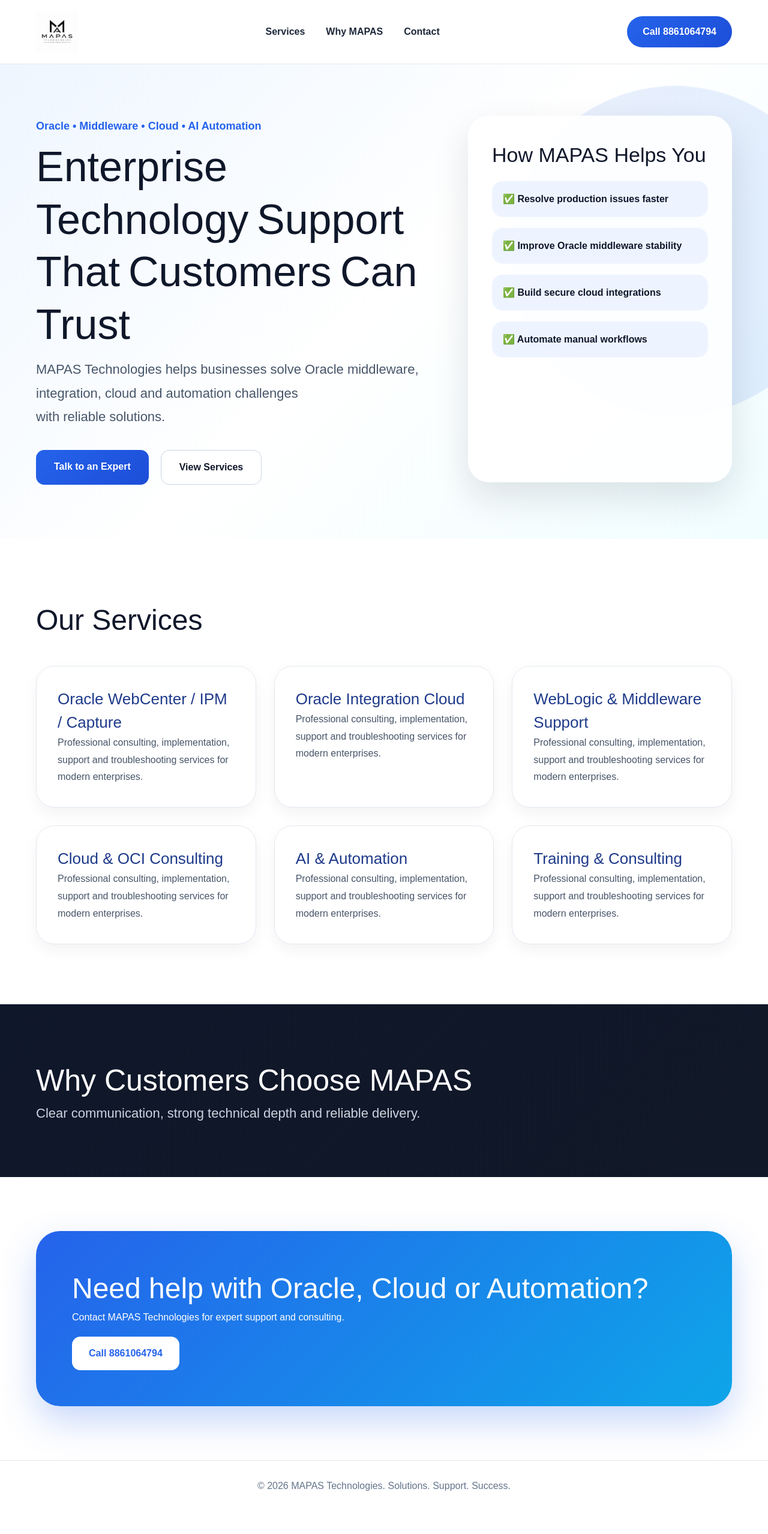
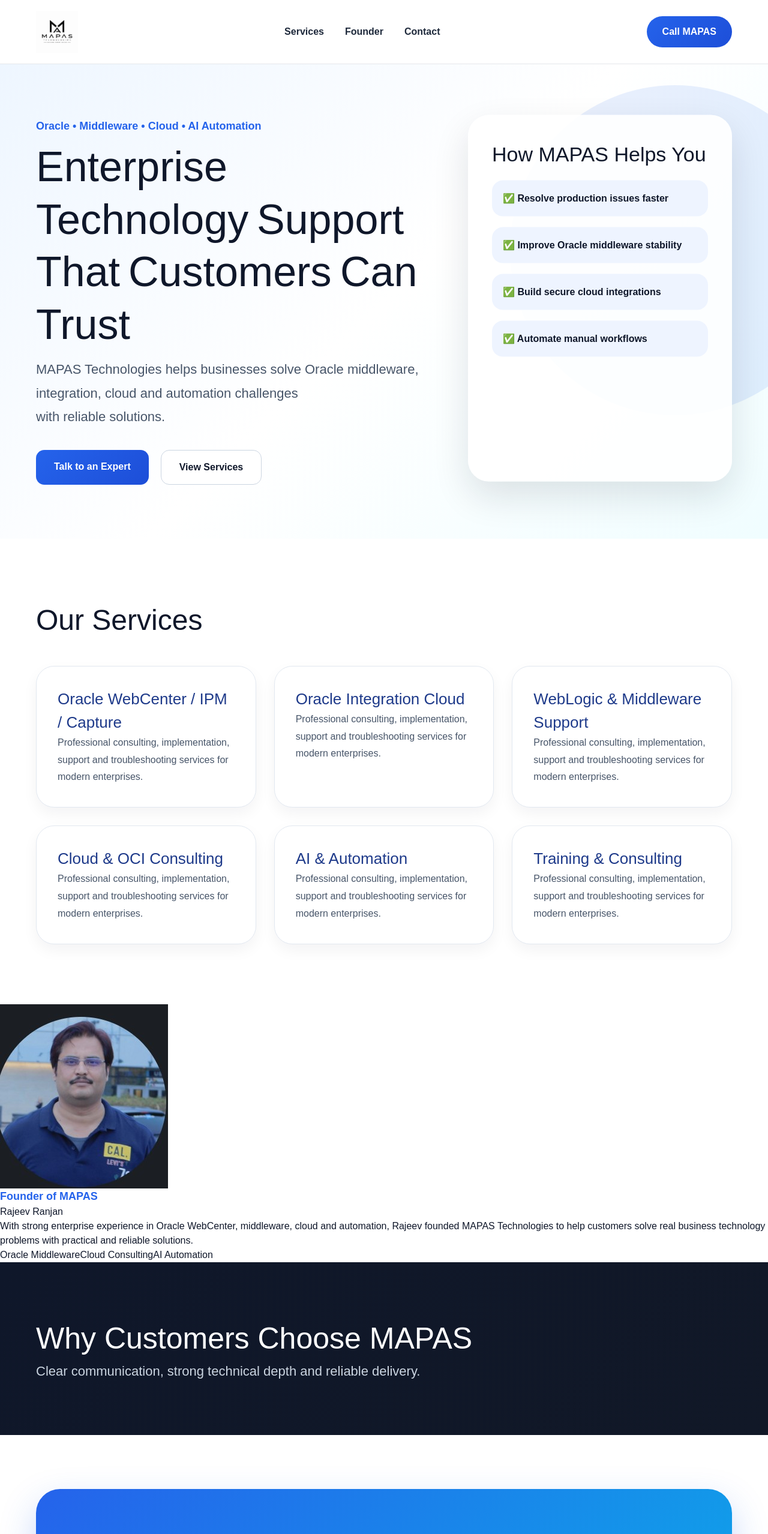
Before and after one commit to ranjanoraclemiddleware-a11y/mapas-website, a Next.js app: page / in a window 1280 px wide. Shown: the top 2557 px of the page at 60% size. Before the commit the page ends 2519 px from the top, so only its background shows below. Built offline with nearby package versions, Linux system fonts and the light colour scheme.

Commit message:
Update page.tsx

```diff
--- a/app/page.tsx
+++ b/app/page.tsx
@@ -17,12 +17,12 @@
 
         <nav>
           <a href="#services">Services</a>
-          <a href="#why">Why MAPAS</a>
+          <a href="#founder">Founder</a>
           <a href="#contact">Contact</a>
         </nav>
 
         <a className="call" href="tel:8861064794">
-          Call 8861064794
+          Call MAPAS
         </a>
       </header>
 
@@ -49,12 +49,8 @@
           </p>
 
           <div className="buttons">
-            <a href="#contact" className="primary">
-              Talk to an Expert
-            </a>
-            <a href="#services" className="secondary">
-              View Services
-            </a>
+            <a href="#contact" className="primary">Talk to an Expert</a>
+            <a href="#services" className="secondary">View Services</a>
           </div>
         </div>
 
@@ -72,7 +68,11 @@
 
         <div className="grid">
           {services.map((item, index) => (
-            <div className="service flow-card" key={item} style={{ animationDelay: `${index * 0.15}s` }}>
+            <div
+              className="service flow-card"
+              key={item}
+              style={{ animationDelay: `${index * 0.15}s` }}
+            >
               <h3>{item}</h3>
               <p>
                 Professional consulting, implementation, support and
@@ -80,6 +80,29 @@
               </p>
             </div>
           ))}
+        </div>
+      </section>
+
+      <section id="founder" className="founder">
+        <div className="founder-photo-wrap">
+          <img src="/rajeev.jpg" alt="Rajeev Ranjan Founder of MAPAS" className="founder-photo" />
+        </div>
+
+        <div className="founder-content">
+          <p className="tag">Founder of MAPAS</p>
+          <h2>Rajeev Ranjan</h2>
+          <p>
+            With strong enterprise experience in Oracle WebCenter, middleware,
+            cloud and automation, Rajeev founded MAPAS Technologies to help
+            customers solve real business technology problems with practical
+            and reliable solutions.
+          </p>
+
+          <div className="founder-points">
+            <span>Oracle Middleware</span>
+            <span>Cloud Consulting</span>
+            <span>AI Automation</span>
+          </div>
         </div>
       </section>
 
@@ -91,7 +114,7 @@
       <section id="contact" className="contact">
         <h2>Need help with Oracle, Cloud or Automation?</h2>
         <p>Contact MAPAS Technologies for expert support and consulting.</p>
-        <a href="tel:8861064794">Call 8861064794</a>
+        <a href="tel:8861064794">Call MAPAS</a>
       </section>
 
       <footer>© 2026 MAPAS Technologies. Solutions. Support. Success.</footer>
```
